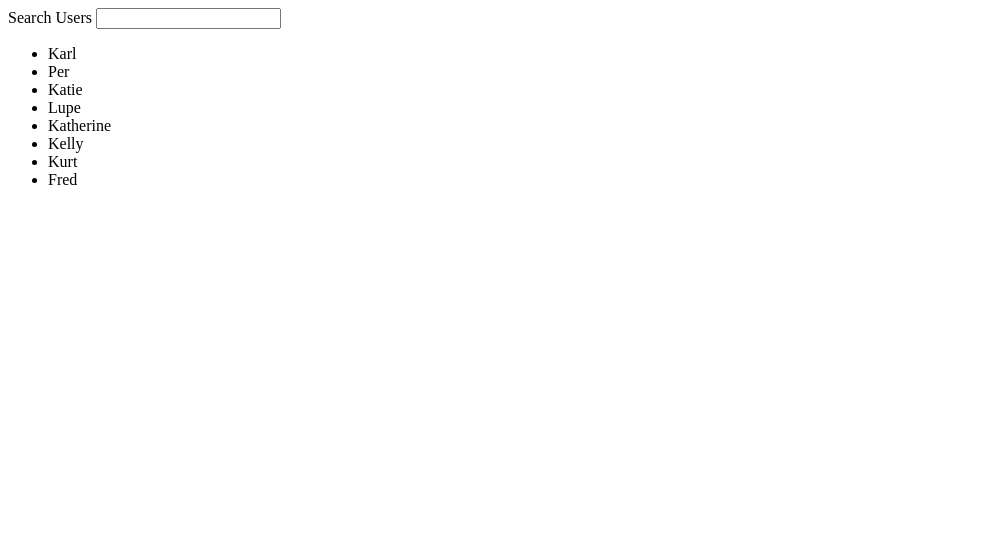
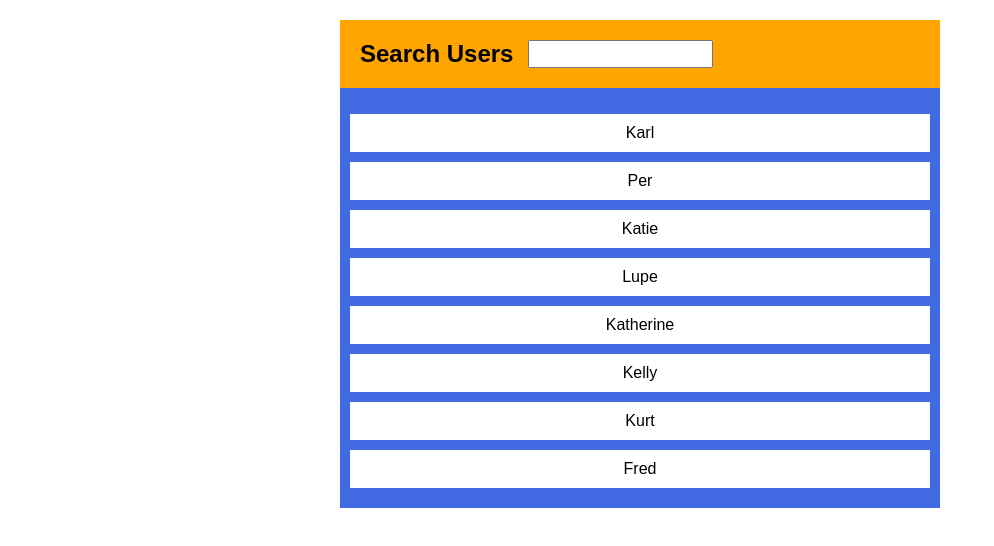
Before and after one commit to xaviguasch/tfcp-mod-4-css-js-js-c-02-build-a-search-bar, a plain HTML site: page index.html in a window 1280 px wide. Shown: the whole page, without its empty margins (0-994 px from the left). Drawn offline with Linux system fonts and the light colour scheme.

Commit message:
added styling

```diff
--- a/index.html
+++ b/index.html
@@ -4,7 +4,7 @@
     <meta charset="UTF-8" />
     <meta name="viewport" content="width=device-width, initial-scale=1.0" />
     <title>Search Bar</title>
-    <link rel="stylesheet" href="./style.css" />
+    <link rel="stylesheet" href="./styles.css" />
   </head>
   <body>
     <div id="container">
--- a/styles.css
+++ b/styles.css
@@ -0,0 +1,38 @@
+body {
+  font-family: sans-serif;
+  margin: 0;
+  padding: 0;
+}
+
+#container {
+  width: 600px;
+  margin: 0 auto;
+  margin-top: 20px;
+  background-color: royalblue;
+}
+
+#search {
+  display: flex;
+  padding: 20px;
+  background-color: orange;
+}
+
+#search label {
+  font-size: 24px;
+  font-weight: bold;
+  margin-right: 15px;
+}
+
+#results {
+  display: block;
+  padding: 10px;
+}
+
+#results .name {
+  width: 100%;
+  padding: 10px 0;
+  text-align: center;
+  background-color: white;
+  margin-bottom: 10px;
+  list-style-type: none;
+}
```
